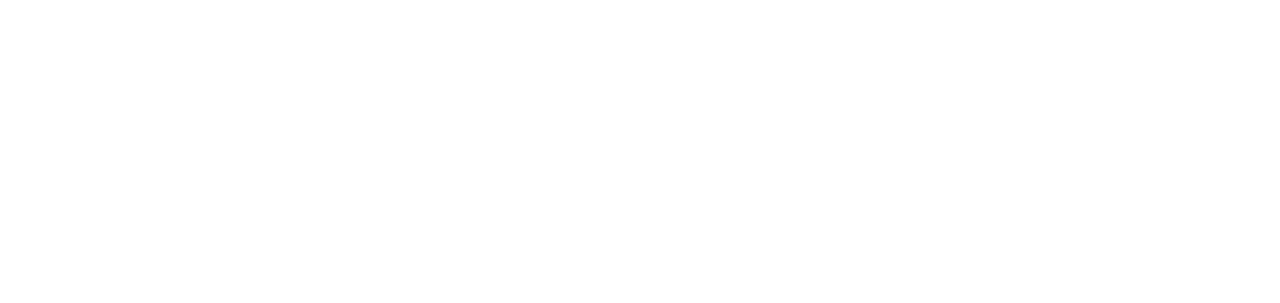
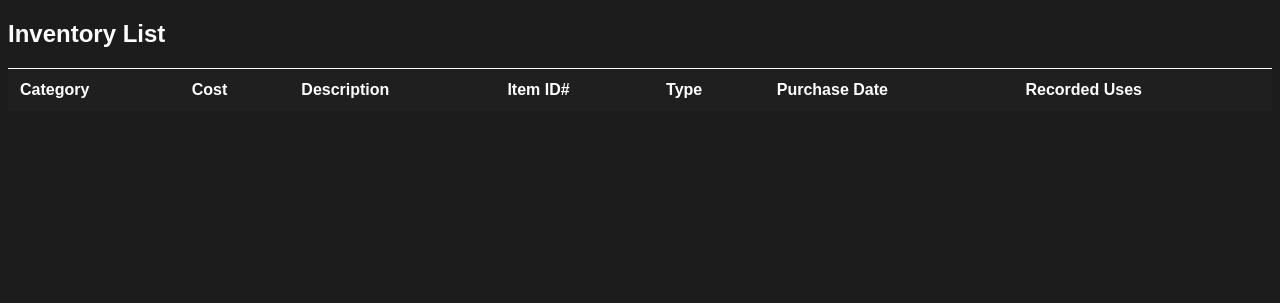
Before and after one commit to katiekudrick/personal-daily-usage-tracker, a website: page second-try/index.html in a window 1280 px wide. Shown: the top 303 px of the page. Drawn offline with Linux system fonts and the light colour scheme; no server answers.

Commit message:
code clean up

```diff
--- a/second-try/app.mjs
+++ b/second-try/app.mjs
@@ -1,7 +1,8 @@
 const url = 'http://127.0.0.1:5000/';
 
 // call api /get_all_items endpoint
-async function getRequestObject(url, query) {
+// !!query must be a json object!!
+async function getAllItemsinCategory(query) {
   let queryString = "";
 
   for (let key in query) {
@@ -13,7 +14,7 @@ async function getRequestObject(url, query) {
     queryString += key + "=" + query[key]
   }
 
-  const request = url + queryString;
+  const request = url + "get_all_items" + queryString;
   const options = {
     method: 'GET',
     headers: {"Content-Type": "application/json"},
@@ -26,15 +27,13 @@ async function getRequestObject(url, query) {
 
   return json
 };
-// fetch get_all_items
-async function getAllItems(category_json) {
-  return await getRequestObject(url + "get_all_items", category_json);
-};
 
 
-// call api /get_item endpoint
-async function getRequestString(request) {
-    const options = {
+// call api /get_item/ endpoint
+// !!item_id must be a number string!!
+async function getDetailedItem(item_id) {
+  const request = url + "get_item/" + item_id;
+  const options = {
     method: 'GET',
     headers: {"Content-Type": "application/json"},
   };
@@ -45,10 +44,6 @@ async function getRequestString(request) {
   console.log("getRequestString(" + request + ") returned json = " + JSON.stringify(json));
   console.log("Fetching: " + request + " || Response Status: " + response.status)
   return json
-};
-// fetch get_item/
-async function getItem(item_id) {
-  return await getRequestString(url + "get_item/" + item_id);
 };
 
 
@@ -64,9 +59,9 @@ const test_get_items_in_category = {
 
 
 // Used this documentation as guidance: https://developer.mozilla.org/en-US/docs/Web/API/Document_Object_Model/Traversing_an_HTML_table_with_JavaScript_and_DOM_Interfaces
-async function generateAllItemsTable() {
+async function generateFetchedItemsTable() {
   // creates variable with json of fetched items per category request
-  var items = await getAllItems(test_get_items_in_category);
+  var items = await getAllItemsinCategory(test_get_items_in_category);
   console.log(items);
 
   // interacting with hard coded html tags
@@ -76,7 +71,7 @@ async function generateAllItemsTable() {
   // creating table cells via javascript
   for (var i = 0; i < items.item_ids.length; i++) {
     // creates variable with json of details of each item_id in items
-    var items_with_info = await getItem(items.item_ids[i]);
+    var items_with_info = await getDetailedItem(items.item_ids[i]);
     console.log(items_with_info);
 
     // create <tr> html tags
@@ -99,6 +94,7 @@ async function generateAllItemsTable() {
         createTableRows.appendChild(createTableCell);
       }
     }
+
     // find the <tr> element with the matching id & append the row to it
     var matchingRow = document.getElementById(matchKey);
     if (matchingRow) {
@@ -115,7 +111,7 @@ async function generateAllItemsTable() {
   grabTable.setAttribute("border", "2");
 }
 // for now, manipuate dom on page load
-generateAllItemsTable();
+generateFetchedItemsTable();
 
 
 
--- a/second-try/index.html
+++ b/second-try/index.html
@@ -10,7 +10,7 @@
 <body>
 
     <div id="page-info">
-        <h2>Complete Inventory Catalog</h2>
+        <h2>Inventory List</h2>
 
         <table id="all-items-table">
             <thead>
--- a/second-try/style.css
+++ b/second-try/style.css
@@ -1,22 +1,42 @@
+/* Set the font family to Poppins for the entire page */
 body {
-    display: flex;
-    align-items: center;
-    justify-content: center;
-    height: 100vh;
-}
+    font-family: 'Poppins', sans-serif;
+  }
 
-h4 {
-    font-size: 2rem;
-}
+  /* Apply a dark background and light text color */
+  body {
+    background-color: #1c1c1c;
+    color: #ffffff;
+  }
 
-h2 {
-    font-size: 4rem;
-}
+  /* Style the table */
+  table {
+    border-collapse: collapse;
+    width: 100%;
+    max-width: 100%;
+    margin-bottom: 1rem;
+    background-color: #2b2b2b;
+    color: #ffffff;
+  }
 
-button {
-     padding: 7px;
-     border: none;
-     border-radius: 4px;
-     cursor: pointer;
-     background-color: cornflowerblue;
-}
+  th,
+  td {
+    padding: 0.75rem;
+    vertical-align: top;
+    text-align: left;
+    border-top: 1px solid #ffffff;
+  }
+
+  th {
+    font-weight: bold;
+    background-color: #1f1f1f;
+  }
+
+  td {
+    border-bottom: 1px solid #ffffff;
+  }
+
+  /* Optional: Add some hover effects to the table rows */
+  tbody tr:hover {
+    background-color: #3c3c3c;
+  }
```
